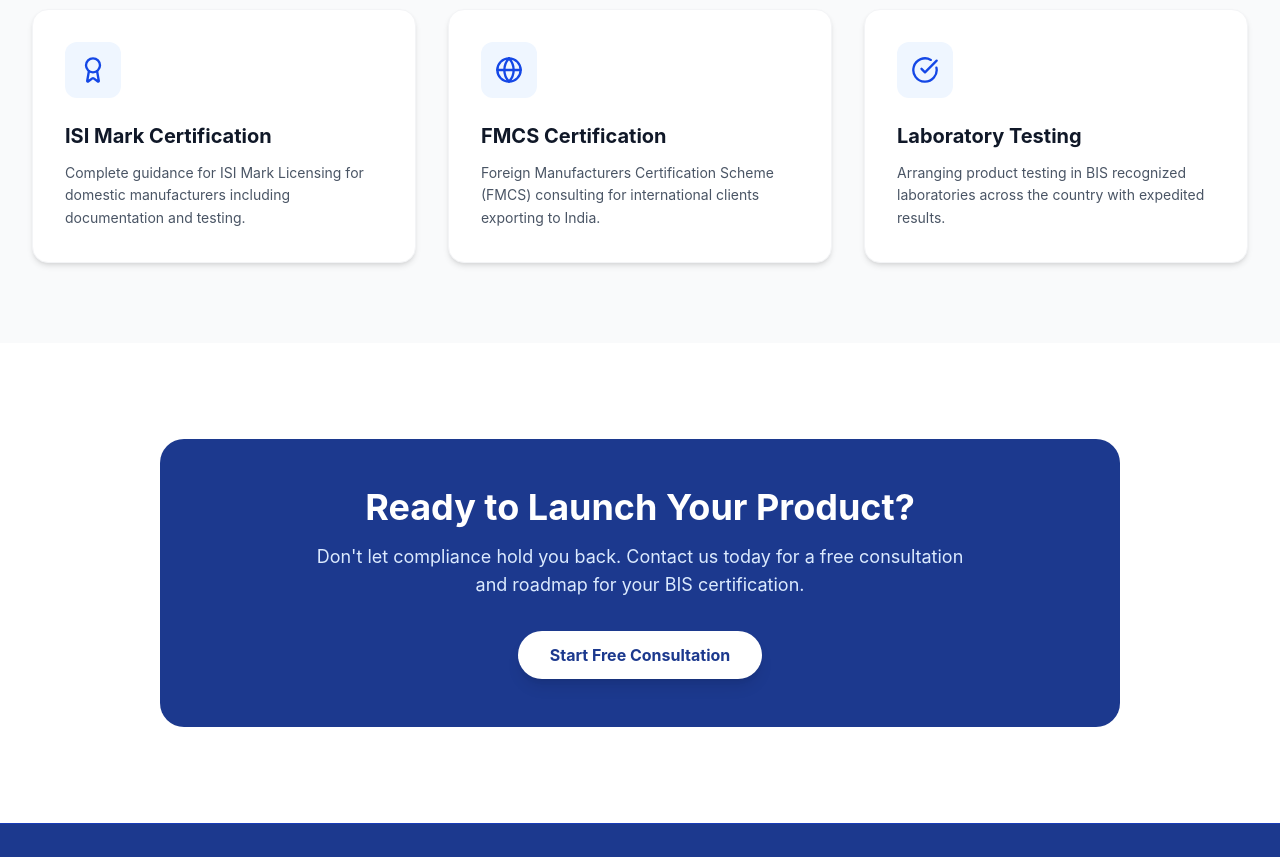
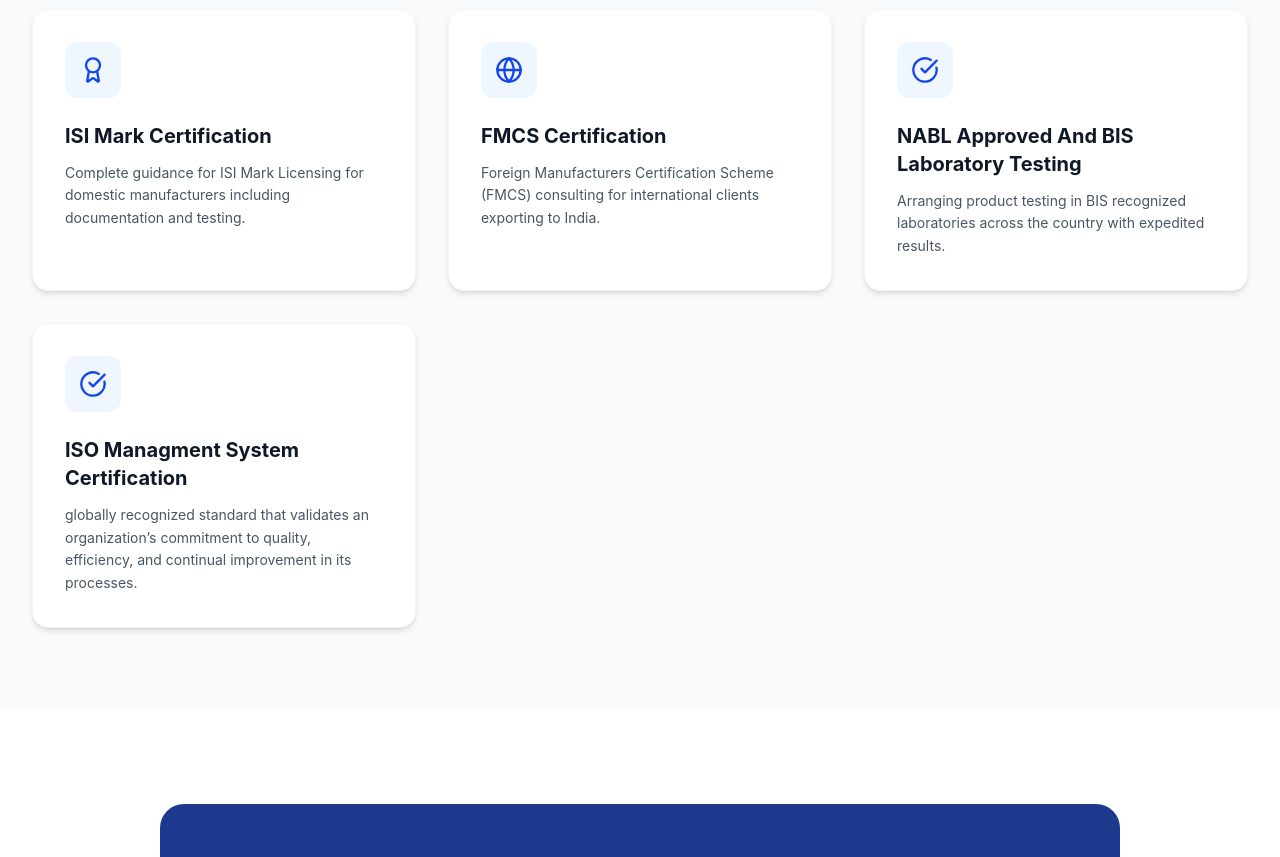
Before and after one commit to CAvivekraj878/certifi-test2, a React (Vite) app: page / in a window 1280 px wide. Shown: the part 1120-1977 px from the top of the page. Built offline with nearby package versions, Linux system fonts and the light colour scheme.

Commit message:
Update title for Laboratory Testing and add ISO Certification

```diff
--- a/src/app/pages/Home.tsx
+++ b/src/app/pages/Home.tsx
@@ -15,8 +15,13 @@
     icon: Globe,
   },
   {
-    title: 'Laboratory Testing',
+    title: 'NABL Approved And BIS Laboratory Testing',
     description: 'Arranging product testing in BIS recognized laboratories across the country with expedited results.',
+    icon: CheckCircle,
+  },
+   {
+    title: 'ISO Managment System Certification',
+    description: 'globally recognized standard that validates an organization’s commitment to quality, efficiency, and continual improvement in its processes.',
     icon: CheckCircle,
   },
 ];
```
